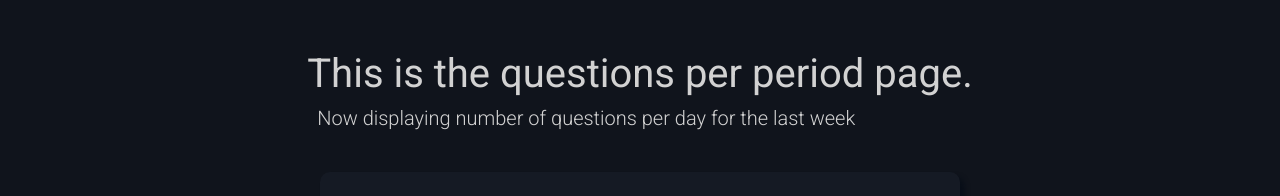
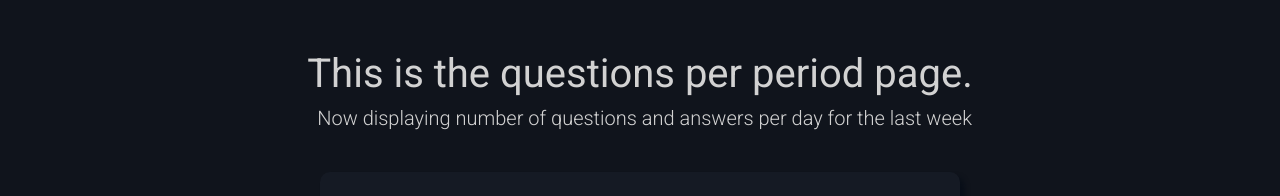
Before and after one commit to markosbaratsas/SaaS-project-14, a React (Create React App) app in the folder front-end/: page /period in a window 1280 px wide. Shown: the top 196 px of the page. Built offline with nearby package versions, Linux system fonts and the light colour scheme; no server answers.

Commit message:
S14-31 and S14-38 Edit a text in answer a question and question per period page

```diff
--- a/front-end/src/js/AnswerQuestion.js
+++ b/front-end/src/js/AnswerQuestion.js
@@ -2,7 +2,7 @@ import Title from "./Title";
 import AnswerQuestionBox from "./AnswerQuestionBox";
 
 export default function AnswerQuestion(){
-    const text = JSON.parse(localStorage.getItem("token")) === null ? "Browse questions. You can see up to 10 questions." : "Answer a question"
+    const text = JSON.parse(localStorage.getItem("token")) === null ? "You can see up to 10 questions. Sign up to see more!" : "Answer a question"
 
     return (
         <div className="total-wrapper">
--- a/front-end/src/js/QuestionsPeriod.js
+++ b/front-end/src/js/QuestionsPeriod.js
@@ -13,7 +13,7 @@ export default function QuestionsPeriod(){
                     <div className='title-box'>
                         <div className='title-box-vertical'>
                             <Title text='This is the questions per period page.'/>
-                            <h2 className='welcome-text'>Now displaying number of questions per day for the last week</h2>
+                            <h2 className='welcome-text'>Now displaying number of questions and answers per day for the last week</h2>
                         </div>
                     </div>
                     <PeriodBox />
```
